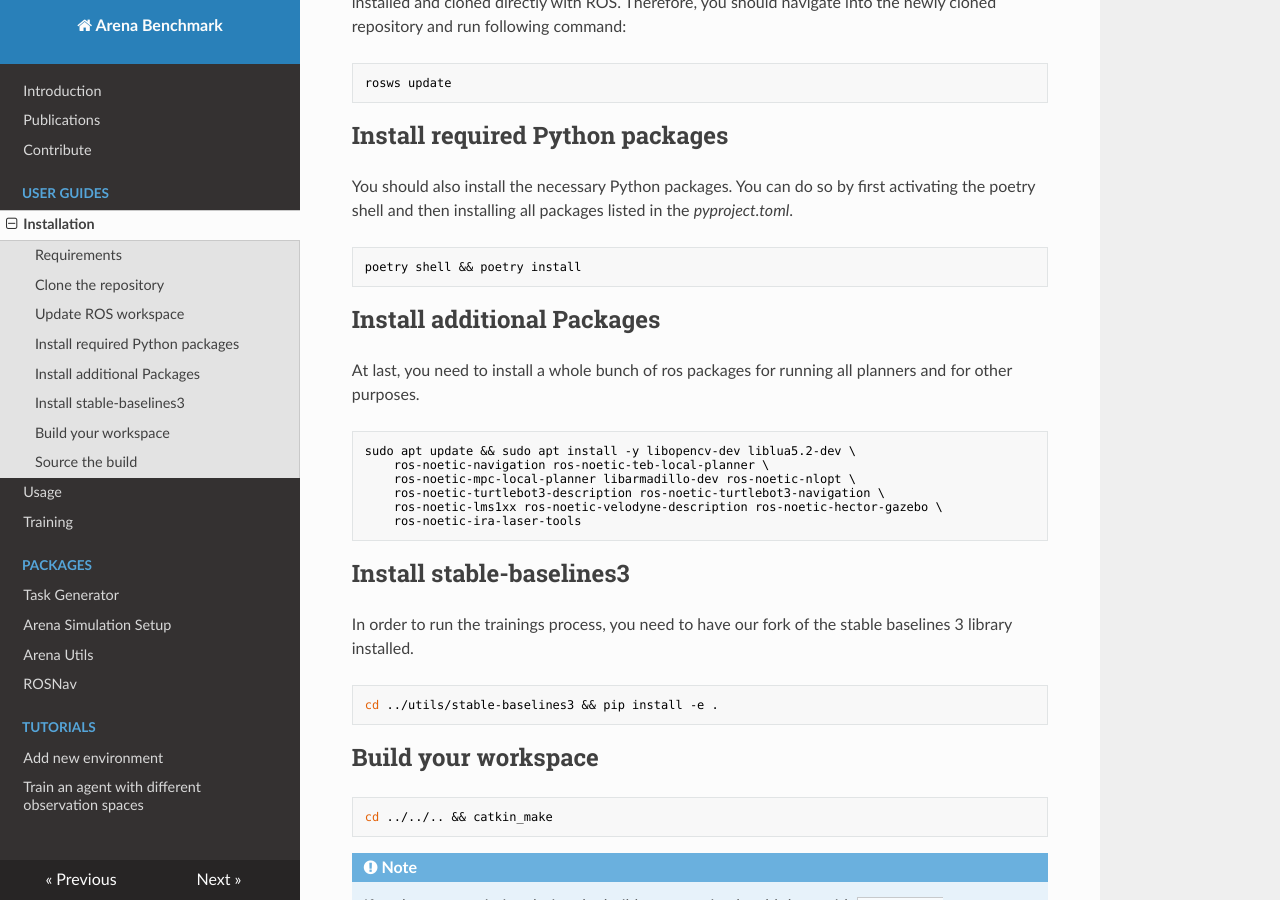
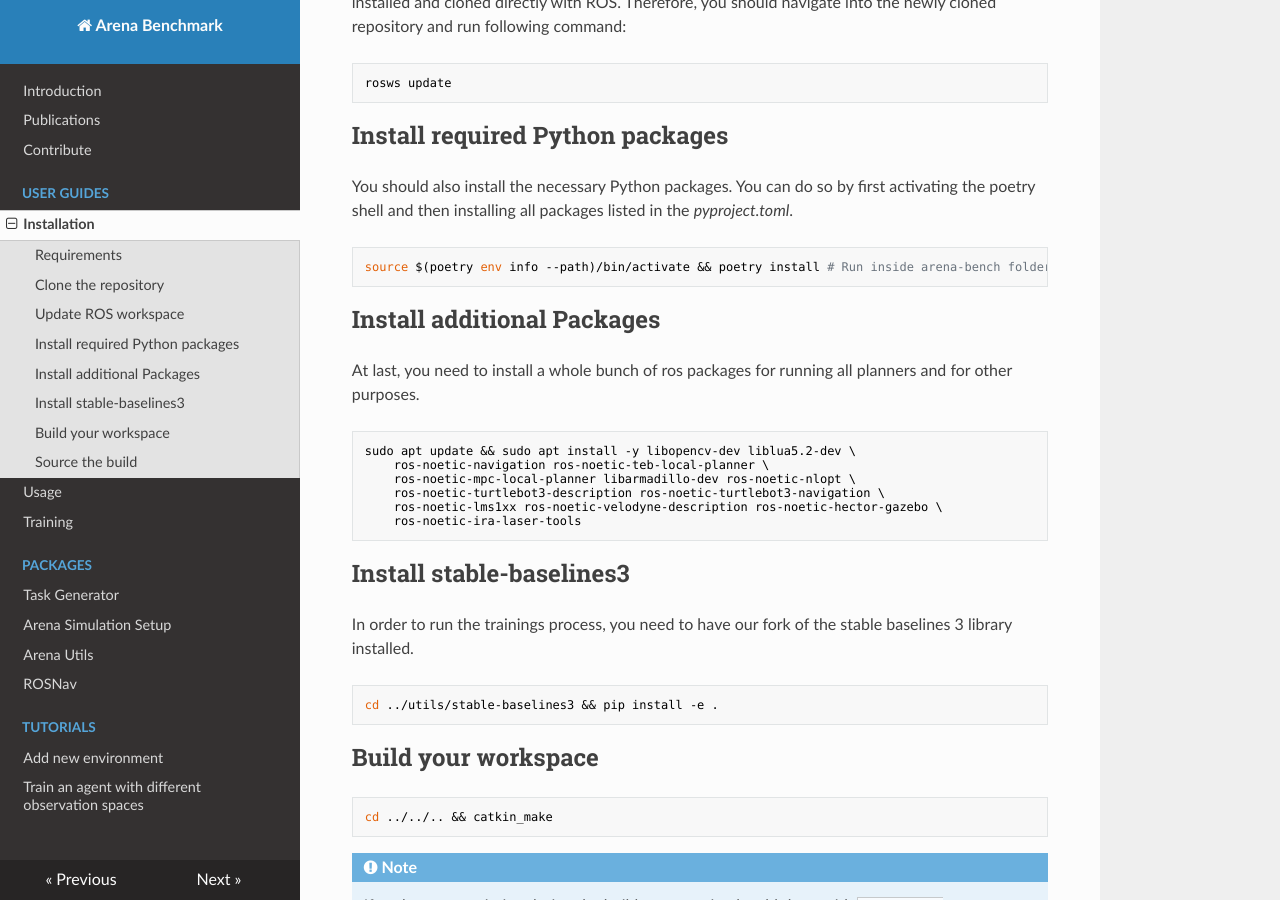
Before and after one commit to Arena-Rosnav/.github, an MkDocs documentation site: the page built from docs/user_guides/installation.md, in a window 1280 px wide and 900 px high, scrolled down 705 px. Built offline with MkDocs 1.6.1, drawn with Linux system fonts in a browser that asks for light colours; nearby versions of some CDN libraries; comment, search, counter and statistics services are not loaded.

Commit message:
Changing poetry activation cmd for no sub-shell

````diff
--- a/docs/user_guides/installation.md
+++ b/docs/user_guides/installation.md
@@ -27,7 +27,7 @@ rosws update
 You should also install the necessary Python packages. You can do so by first activating the poetry shell and then installing all packages listed in the _pyproject.toml_.
 
 ```bash
-poetry shell && poetry install
+source $(poetry env info --path)/bin/activate && poetry install # Run inside arena-bench folder
 ```
 
 ## Install additional Packages
````
